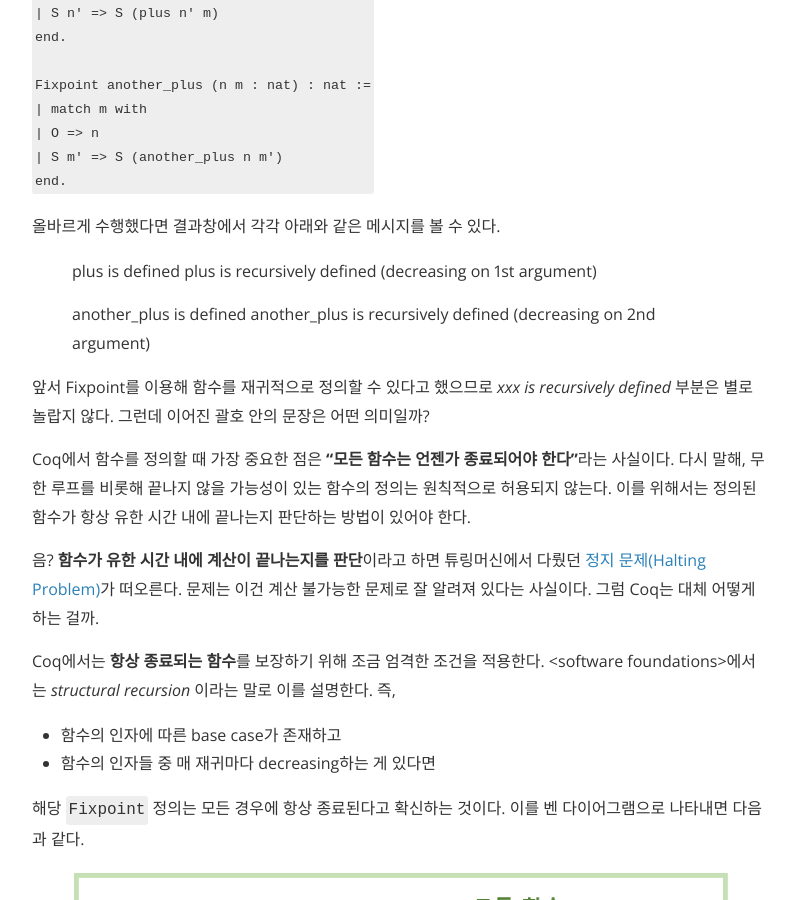
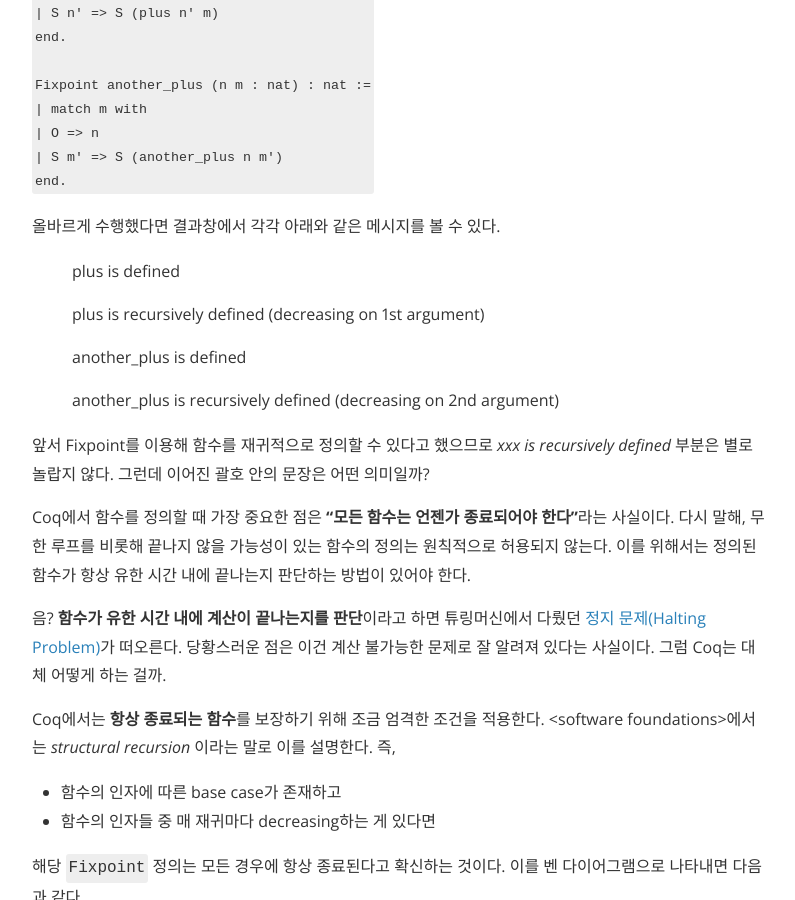
Before and after one commit to nyan101/nyan101.github.io, a Jekyll site: the page built from _posts/2019-01-31-SW-Foundations-Ch01-2.md, in a window 1280 px wide and 900 px high, scrolled down 5100 px. Shown: the whole window, without its empty margins (240-1035 px from the left). Built offline with Jekyll 4.4.1, drawn with Linux system fonts in a browser that asks for light colours; nearby versions of some CDN libraries; formulas are drawn with MathJax 3; comment, search, counter and statistics services are not loaded; a style sheet for code colours, icons or effects is not loaded.

Commit message:
fix typos : 01.31

```diff
--- a/_posts/2019-01-31-SW-Foundations-Ch01-2.md
+++ b/_posts/2019-01-31-SW-Foundations-Ch01-2.md
@@ -192,7 +192,7 @@
 
 ## Fixpoint (extra)
 
-CoqIDE를 사용해 실습을 진행했다면`Fixpoint`를 사용해 함수를 정의할 때마다 결과창에 눈길을 끄는 문구가 출력됐을 것이다. 아니라면 다시 `plus`를 예시로 들어보자.
+CoqIDE를 사용해 실습을 진행했다면 `Fixpoint`를 사용해 함수를 정의할 때마다 결과창에 눈길을 끄는 문구가 출력됐을 것이다. 아니라면 다시 `plus`를 예시로 들어보자.
 
 
 
@@ -215,9 +215,13 @@
 올바르게 수행했다면 결과창에서 각각 아래와 같은 메시지를 볼 수 있다.
 
 > plus is defined
+>
 > plus is recursively defined (decreasing on 1st argument)
 >
+>
+>
 > another_plus is defined
+>
 > another_plus is recursively defined (decreasing on 2nd argument)
 
 앞서 Fixpoint를 이용해 함수를 재귀적으로 정의할 수 있다고 했으므로 _xxx is recursively defined_  부분은 별로 놀랍지 않다. 그런데 이어진 괄호 안의 문장은 어떤 의미일까?
@@ -226,7 +230,7 @@
 
 
 
-음? **함수가 유한 시간 내에 계산이 끝나는지를 판단**이라고 하면 튜링머신에서 다뤘던 [정지 문제(Halting Problem)](https://ko.wikipedia.org/wiki/%EC%A0%95%EC%A7%80_%EB%AC%B8%EC%A0%9C)가 떠오른다. 문제는 이건 계산 불가능한 문제로 잘 알려져 있다는 사실이다. 그럼 Coq는 대체 어떻게 하는 걸까.
+음? **함수가 유한 시간 내에 계산이 끝나는지를 판단**이라고 하면 튜링머신에서 다뤘던 [정지 문제(Halting Problem)](https://ko.wikipedia.org/wiki/%EC%A0%95%EC%A7%80_%EB%AC%B8%EC%A0%9C)가 떠오른다. 당황스러운 점은 이건 계산 불가능한 문제로 잘 알려져 있다는 사실이다. 그럼 Coq는 대체 어떻게 하는 걸까.
 
 
 
```
